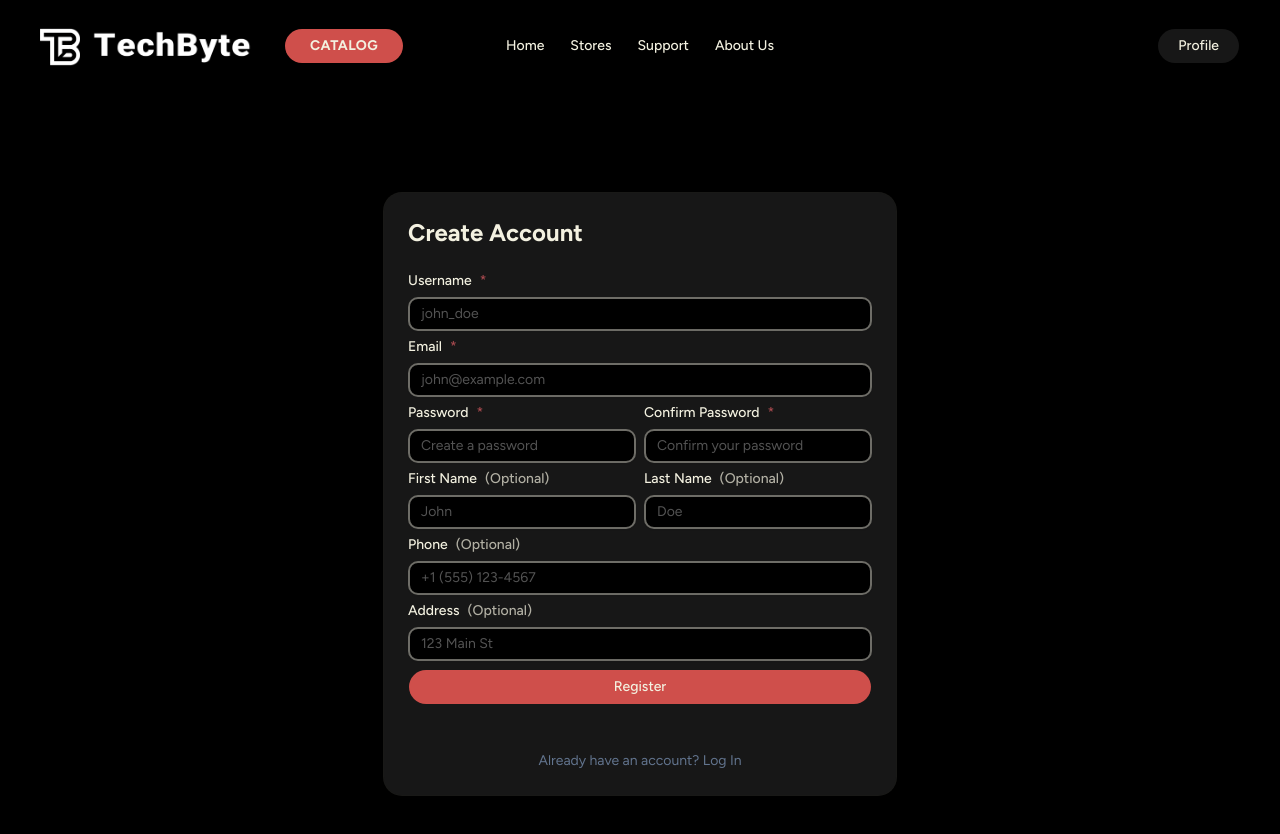
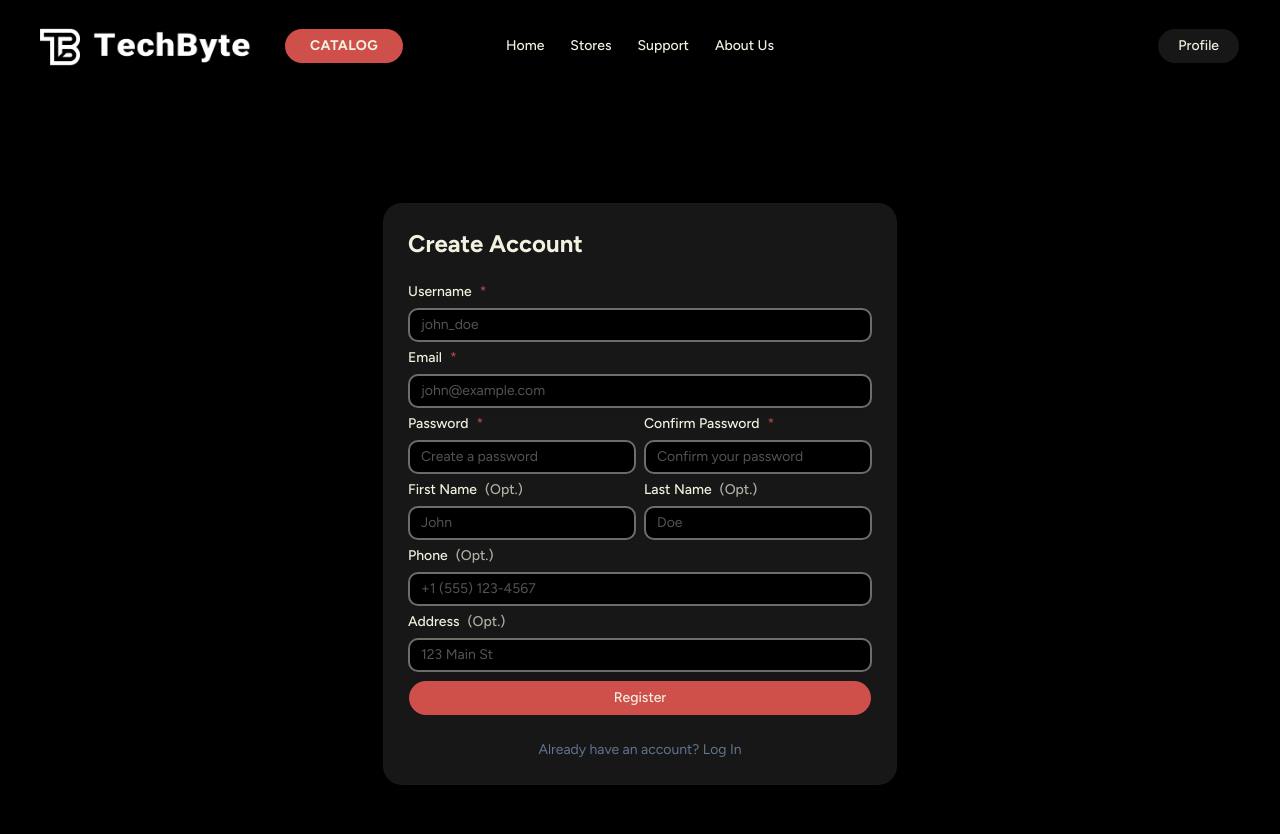
Before and after one commit to Alexandro-svg/tech-store, a Next.js app in the folder frontend/: page /registration in a window 1280 px wide. Shown: the top 834 px of the page. Built offline with nearby package versions, Linux system fonts and the light colour scheme.

Commit message:
reg page design fix

```diff
--- a/frontend/app/registration/page.tsx
+++ b/frontend/app/registration/page.tsx
@@ -47,7 +47,7 @@ export default function RegisterPage() {
 
         if (formData.username.length < 3) errors.username = "Username must be at least 3 characters long.";
         if (!/\S+@\S+\.\S+/.test(formData.email)) errors.email = "Please enter a valid email.";
-        if (formData.password.length < 6) errors.password = "Password must be at least 6 characters.";
+        if (formData.password.length < 6) errors.password = "Password must be at least 6 characters long.";
         if (formData.password !== passwordConfirm) errors.password_confirm = "Passwords do not match.";
 
         setValidationErrors(errors);
@@ -112,7 +112,7 @@ export default function RegisterPage() {
                     <CardTitle className="text-2xl font-bold">Create Account</CardTitle>
                 </CardHeader>
                 <CardContent>
-                    <Form onSubmit={handleRegister} className="w-full grid grid-cols-2 grid-rows-7 gap-2 text-orange-50">
+                    <Form onSubmit={handleRegister} className="w-full grid grid-cols-2 gap-2 items-start">
 
                         <Field name="username" className='col-span-2' invalid={!!validationErrors.username}>
                             <FieldLabel>
@@ -189,28 +189,28 @@ export default function RegisterPage() {
 
                         <Field name="first_name" className='row-start-4'>
                             <FieldLabel>
-                                First Name <span className="text-foreground/70">(Optional)</span>
+                                First Name <span className="text-foreground/70">(Opt.)</span>
                             </FieldLabel>
                             <Input placeholder="John" type="text" value={formData.first_name} onChange={handleChange} />
                         </Field>
 
                         <Field name="last_name" className='row-start-4'>
                             <FieldLabel>
-                                Last Name <span className="text-foreground/70">(Optional)</span>
+                                Last Name <span className="text-foreground/70">(Opt.)</span>
                             </FieldLabel>
                             <Input placeholder="Doe" type="text" value={formData.last_name} onChange={handleChange} />
                         </Field>
 
                         <Field name="phone" className='col-span-2'>
                             <FieldLabel>
-                                Phone <span className="text-foreground/70">(Optional)</span>
+                                Phone <span className="text-foreground/70">(Opt.)</span>
                             </FieldLabel>
                             <Input placeholder="+1 (555) 123-4567" type='tel' value={formData.phone} onChange={handleChange} />
                         </Field>
 
                         <Field name="address" className='col-span-2 row-start-6'>
                             <FieldLabel>
-                                Address <span className="text-foreground/70">(Optional)</span>
+                                Address <span className="text-foreground/70">(Opt.)</span>
                             </FieldLabel>
                             <Input placeholder="123 Main St" type='text' value={formData.address} onChange={handleChange} />
                         </Field>
```
